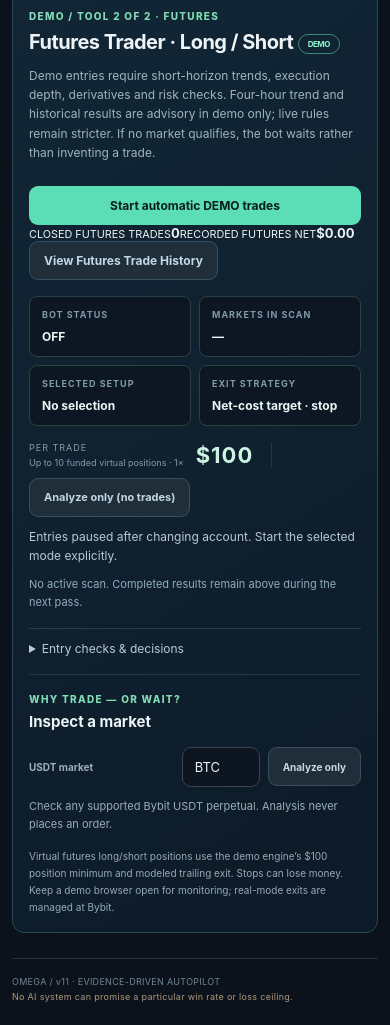
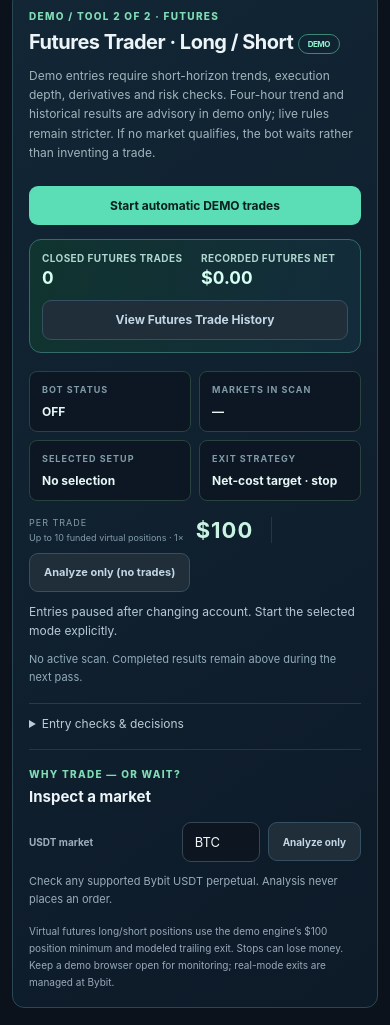
Before and after one commit to sccylla/omega, a plain HTML site: page index.html in a window 390 px wide. Shown: the part 3883-4908 px from the top of the page. Drawn offline with Linux system fonts and the light colour scheme; no server answers.

Commit message:
feat(ui): give both Futures bots persistent closed-trade counters and prominent View Futures History shortcut

```diff
--- a/static/trade-history.css
+++ b/static/trade-history.css
@@ -47,3 +47,19 @@
  .trade-history-stats>div{padding:12px 10px}
  .trade-history-filters{grid-template-columns:repeat(2,minmax(0,1fr))}
 }
+
+/* Contextual futures history summary directly inside each Futures bot */
+.futures-history-shortcut{
+ display:flex;align-items:center;gap:14px;flex-wrap:wrap;
+ padding:13px 16px;margin:14px 0 18px;border:1px solid #356b68;
+ border-radius:12px;background:linear-gradient(100deg,#10342f,#132b3b)
+}
+.futures-history-shortcut>span{display:flex;flex-direction:column;gap:3px;min-width:115px}
+.futures-history-shortcut small{font-size:10px;letter-spacing:.04em;font-weight:700;color:#b0d6d0}
+.futures-history-shortcut strong{font-size:18px;font-variant-numeric:tabular-nums;color:#d5fff1}
+.futures-history-shortcut button{margin-left:auto;border:1px solid #4d8e7e;white-space:nowrap;min-height:40px}
+@media(max-width:720px){
+ .futures-history-shortcut{gap:12px;padding:12px}
+ .futures-history-shortcut>span{flex:1 1 100px}
+ .futures-history-shortcut button{margin-left:0;width:100%}
+}
```
